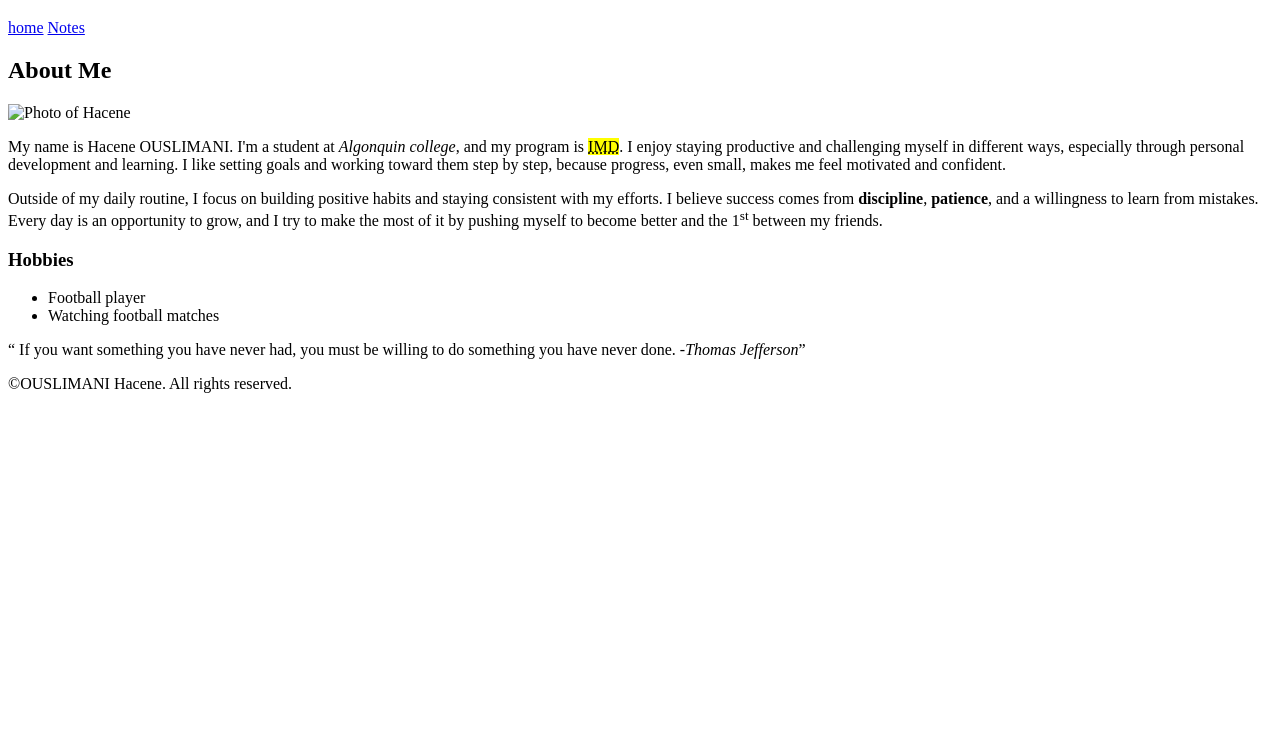
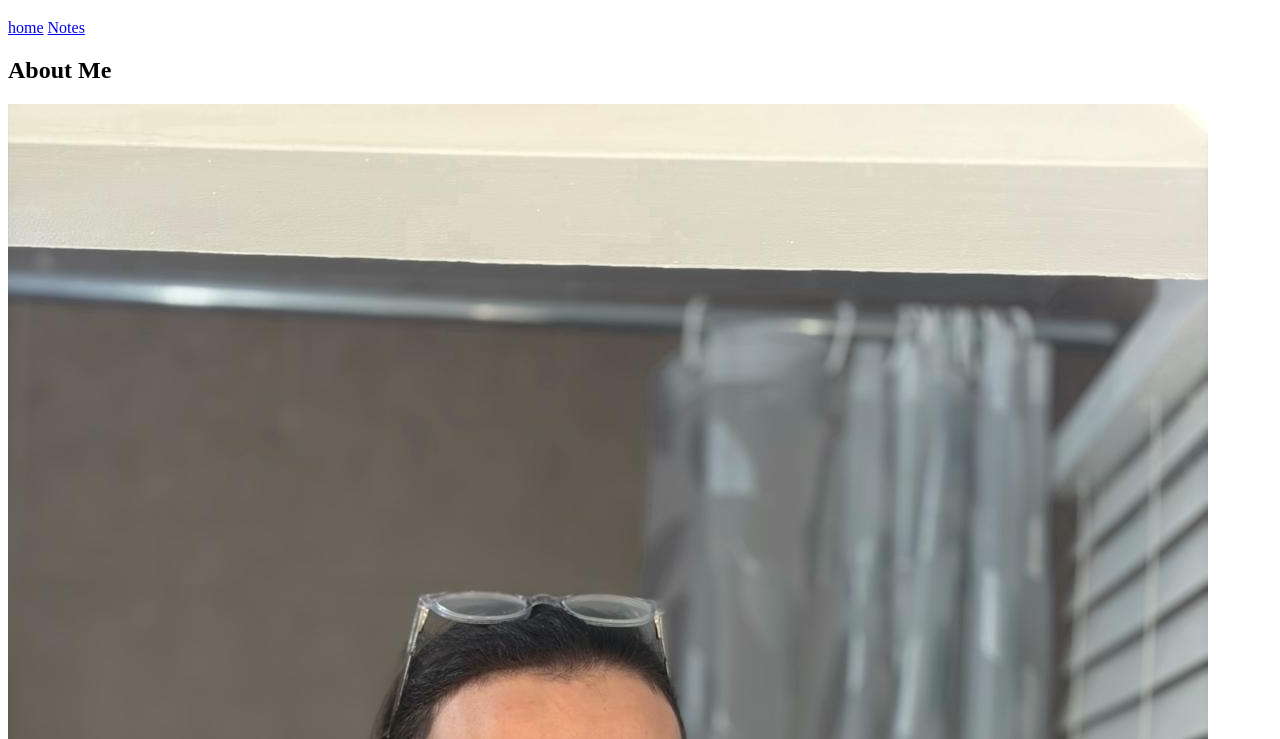
Before and after one commit to ousl0001/ousl0001.github.io, a plain HTML site: page html_assignment/index.html in a window 1280 px wide. Shown: the part 61-800 px from the top of the page. Drawn offline with Linux system fonts and the light colour scheme.

Commit message:
update index.html

```diff
--- a/html_assignment/index.html
+++ b/html_assignment/index.html
@@ -16,7 +16,7 @@
 </header>
 <article>
     <h2>About Me</h2>
-    <img src="images/hacene.jpg" alt="Photo of Hacene">
+    <img src="images/hacene.jpeg" alt="Photo of Hacene">
 
     <p>My name is Hacene OUSLIMANI. I'm a student at <em>Algonquin college</em>, and my program is <mark><abbr title="Interactive Media Design"> IMD</abbr></mark>. I enjoy staying productive and challenging myself in different ways, especially through personal development and learning. I like setting goals and working toward them step by step, because progress, even small, makes me feel motivated and confident.</p>
     <p>Outside of my daily routine, I focus on building positive habits and staying consistent with my efforts. I believe success comes from <strong>discipline</strong>, <strong>patience</strong>, and a willingness to learn from mistakes. Every day is an opportunity to grow, and I try to make the most of it by pushing myself to become better and the 1<sup>st</sup> between my friends.</p>
```
Also changed, not shown: html_assignment/images/hacene.jpeg (added).
